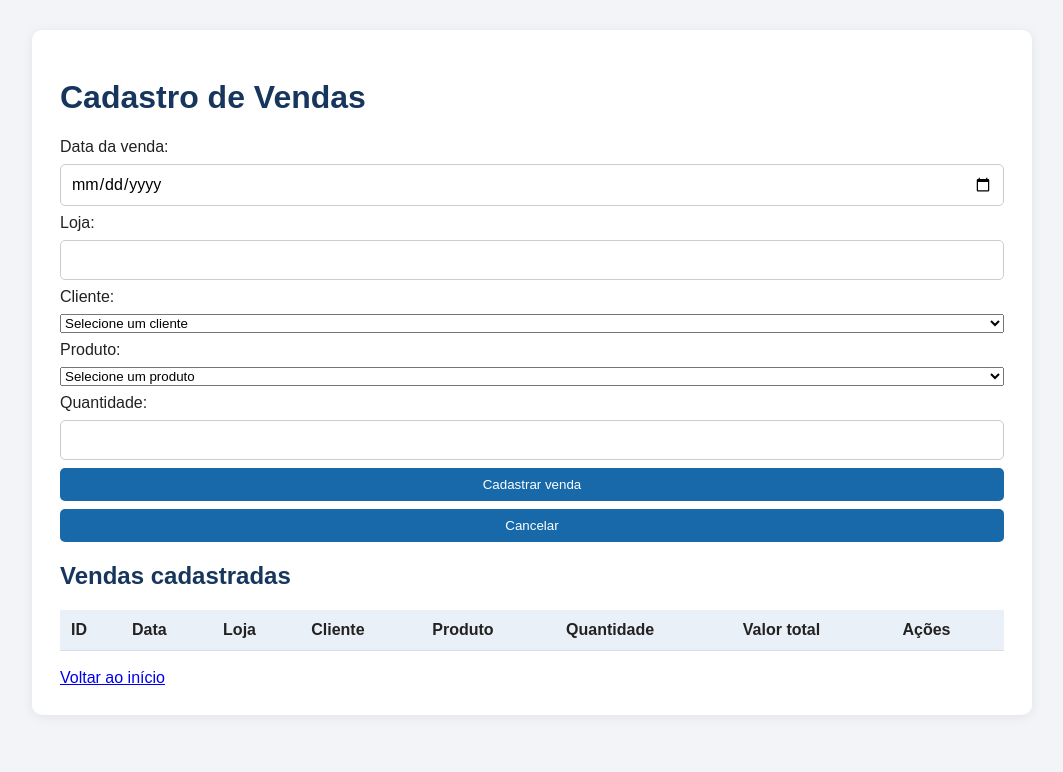
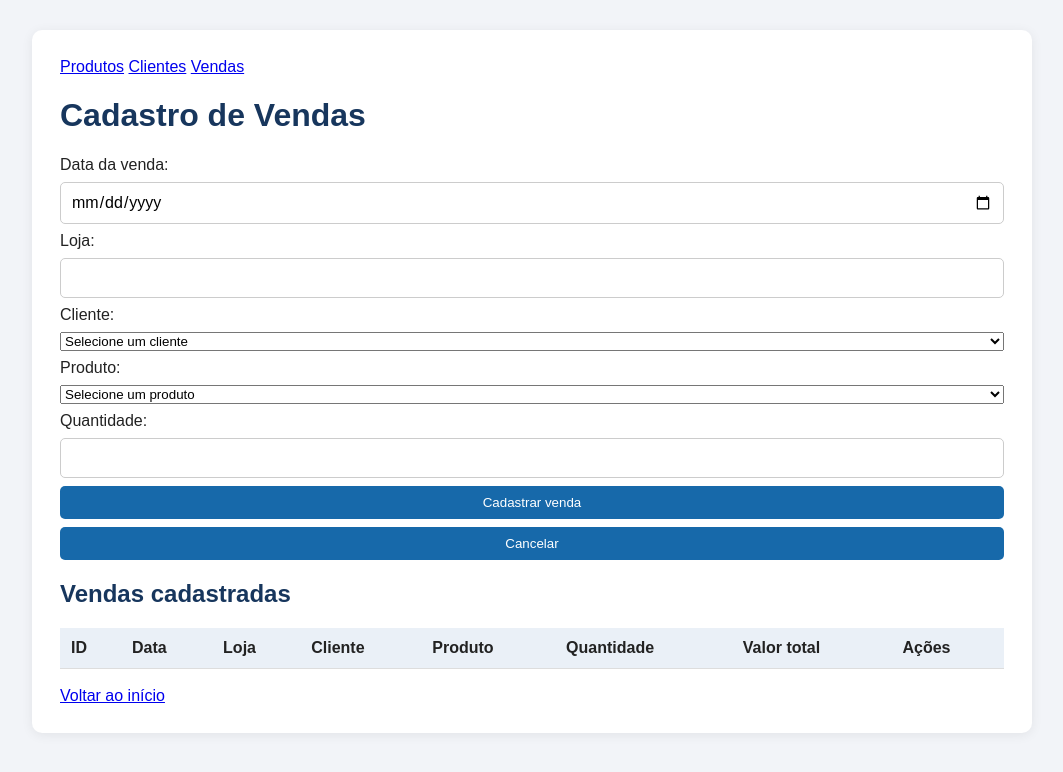
Before and after one commit to mar1aClara/CONUV-2026-backend_e_RDS, a plain HTML site: page src/main/resources/static/vendas.html in a window 1280 px wide. Shown: the whole page, without its empty margins (108-1171 px from the left). Drawn offline with Linux system fonts and the light colour scheme; no server answers.

Commit message:
Organiza pagina inicial do projeto

```diff
--- a/src/main/resources/static/vendas.html
+++ b/src/main/resources/static/vendas.html
@@ -10,6 +10,11 @@
 <body>
 
     <div class="container">
+        <nav>
+            <a href="index.html">Produtos</a>
+            <a href="clientes.html">Clientes</a>
+            <a href="vendas.html">Vendas</a>
+        </nav>
         <h1>Cadastro de Vendas</h1>
 
         <form id="formVenda">
```
Also changed, not shown: src/main/resources/static/clientes.html (+6 -3 lines), index_antigo.html (renamed from index.html).
